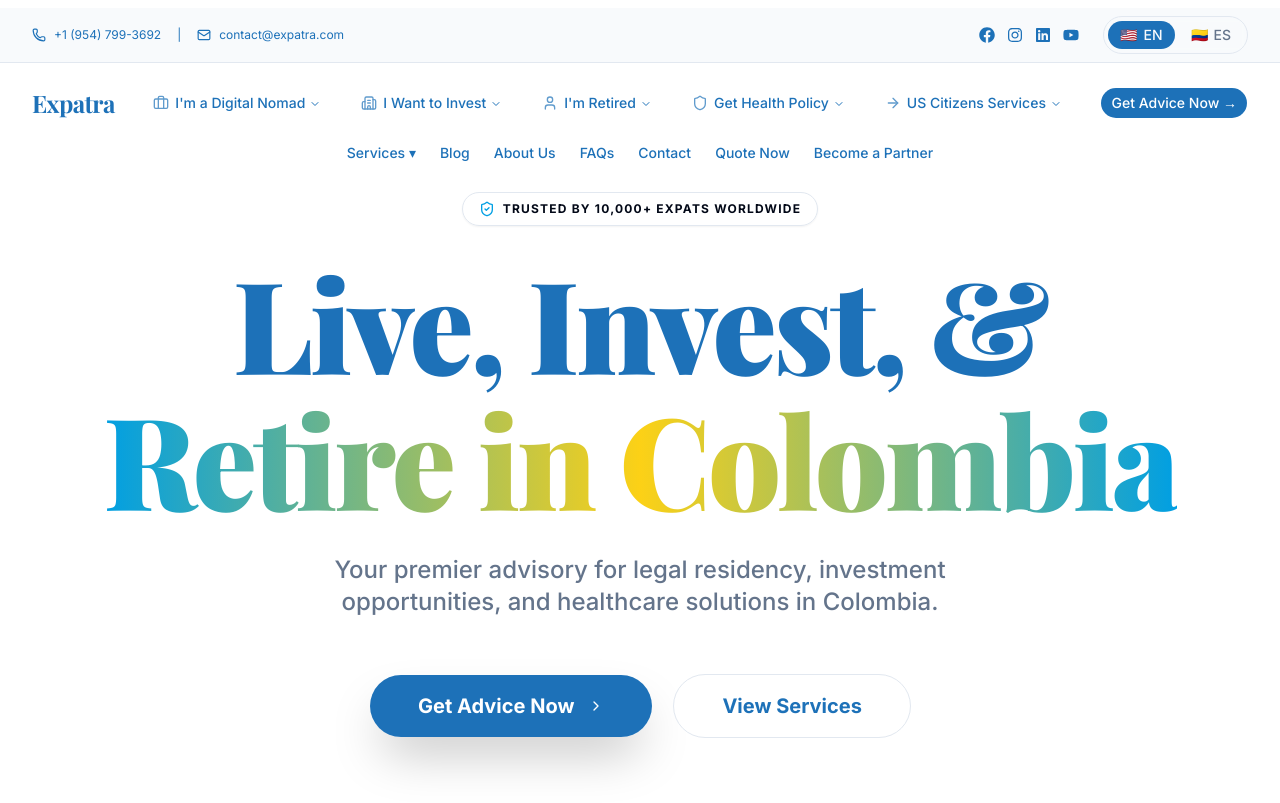
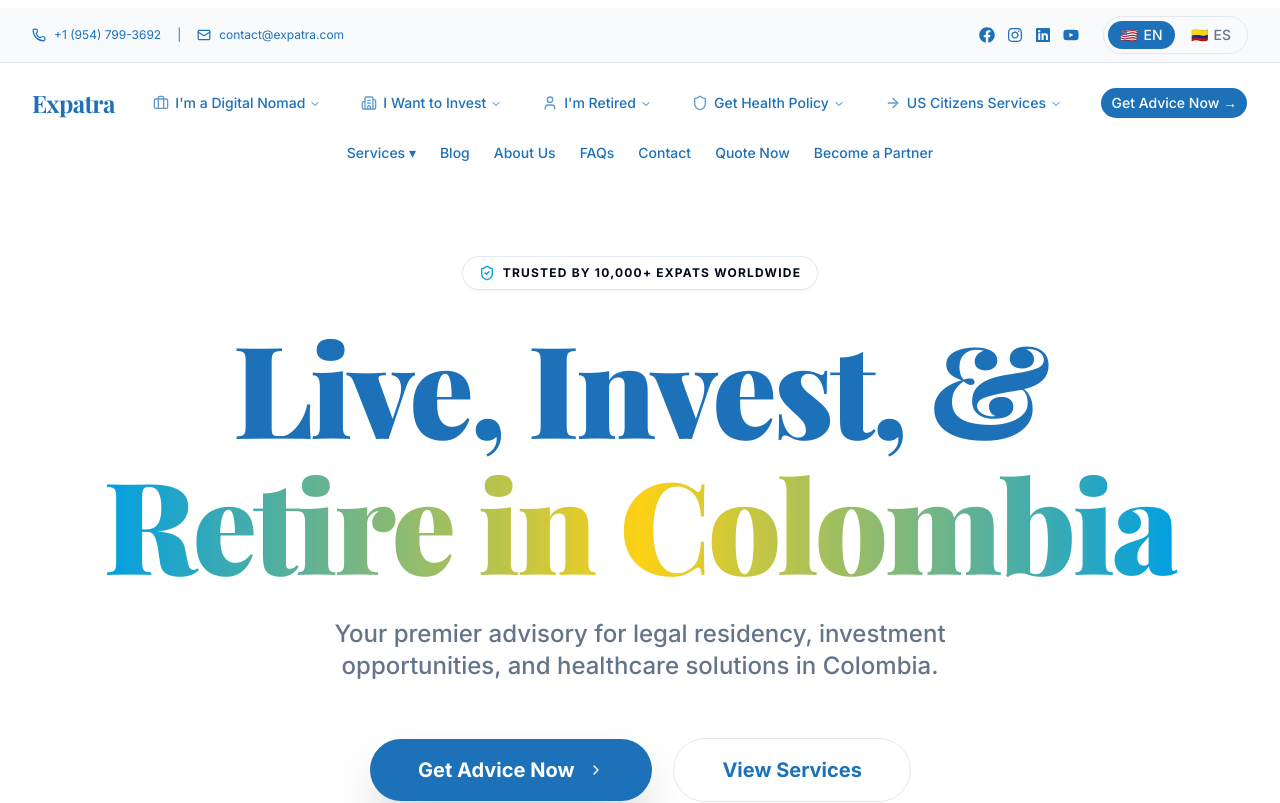
Before and after one commit to MOXYOS/EXPATRA, a Next.js app: page /en in a window 1280 px wide. Shown: the top 803 px of the page. Built offline with nearby package versions, Linux system fonts and the light colour scheme; a web font is replaced by a local one.

Commit message:
Increase Hero padding to pt-64 for more vertical breathing room below navbar

```diff
--- a/src/components/home/Hero.tsx
+++ b/src/components/home/Hero.tsx
@@ -10,7 +10,7 @@ export function Hero() {
   const t = useTranslations("hero")
 
   return (
-    <section className="relative min-h-[90vh] flex items-center justify-center pt-48 pb-20 overflow-hidden bg-white">
+    <section className="relative min-h-[90vh] flex items-center justify-center pt-64 pb-20 overflow-hidden bg-white">
       {/* Subtle Background Elements */}
       <div className="absolute top-0 left-0 w-full h-full overflow-hidden pointer-events-none">
         <div className="absolute top-[-10%] right-[-10%] size-[600px] bg-accent/5 rounded-full blur-[120px]" />
```
